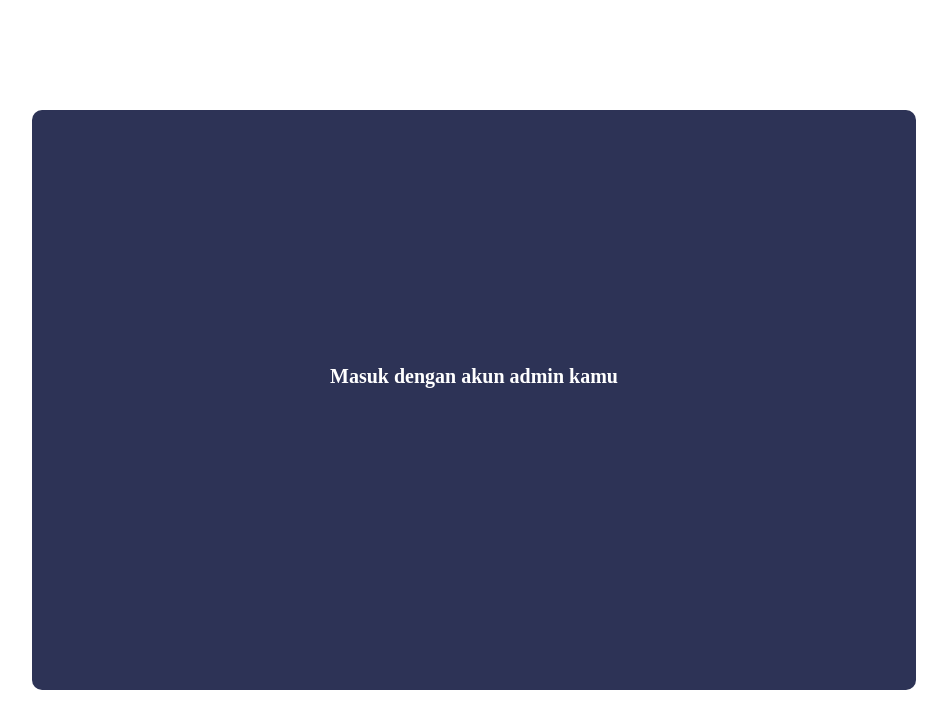
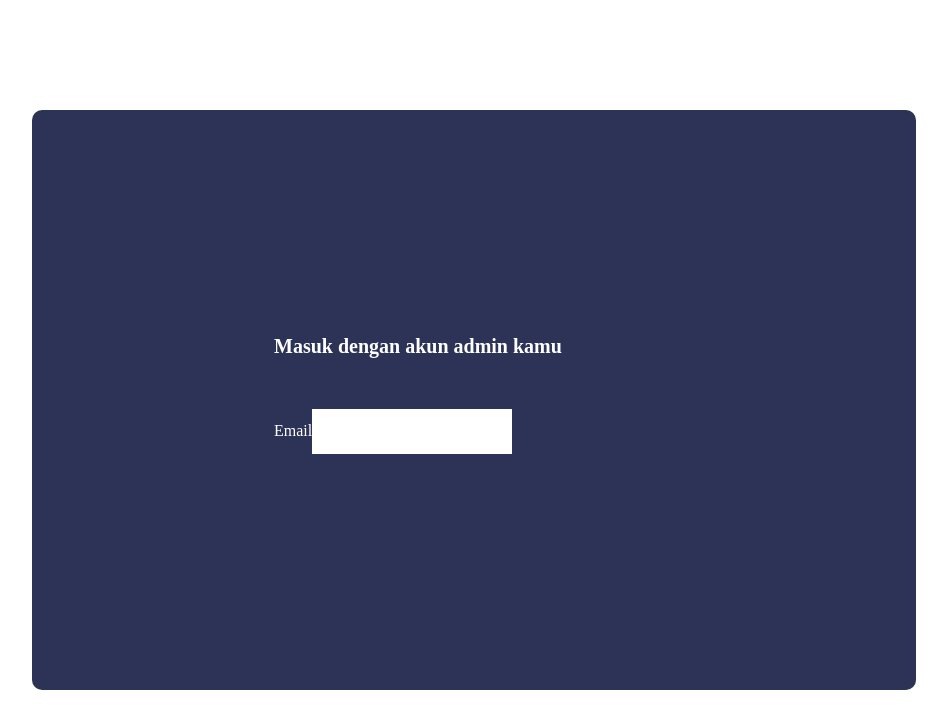
Before and after one commit to nandazman/init-next, a Next.js app: page /admin/login in a window 1280 px wide. Shown: the top 728 px of the page, without its empty margins (166-1113 px from the left). Built offline with nearby package versions, Linux system fonts and the light colour scheme; a web font is replaced by a local one.

Commit message:
add form component

```diff
--- /dev/null
+++ b/src/components/Form/Form.jsx
@@ -0,0 +1,8 @@
+
+const defaultSubmit = (e) => {
+  e.preventDefault();
+};
+export const Form = (({ children, onSubmit }) => {
+
+  return <form onSubmit={onSubmit || defaultSubmit}>{children}</form>;
+})
--- /dev/null
+++ b/src/components/Form/Group.jsx
@@ -0,0 +1,13 @@
+import cn from "classnames";
+
+export const FormGroup = ({ children, className, inline = false }) => {
+  return (
+    <div
+      className={cn(className || "", "form-group", {
+        "form-group-inline": inline,
+      })}
+    >
+      {children}
+    </div>
+  );
+}
--- /dev/null
+++ b/src/components/Form/Group.module.scss
@@ -0,0 +1,7 @@
+.form-group {
+  &:not(.form-group-inline) {
+    input {
+      display: block;
+    }
+  }
+}
--- /dev/null
+++ b/src/components/Form/Input.jsx
@@ -0,0 +1,22 @@
+import cn from "classnames";
+
+export const FormInput = ({
+  value = "",
+  className,
+  onChange,
+  type = "text",
+  color = "text-black",
+  height = "h-[45px]",
+  placeHolderColor = "placeholder:text-rgba(0, 0, 0, 0.26)",
+  ...restProps
+}) => {
+  return (
+    <input
+      {...restProps}
+      value={value}
+      onChange={onChange}
+      type={type}
+      className={cn(className, height, placeHolderColor, color)}
+    />
+  );
+};
--- /dev/null
+++ b/src/components/Form/Label.jsx
@@ -0,0 +1,15 @@
+import cn from "classnames";
+
+export const FormLabel = ({
+  color = "text-white",
+  children,
+  className,
+  gapBottom = "mb-6px",
+  htmlFor = "",
+}) => {
+  return (
+    <label htmlFor={htmlFor} className={cn(className, color, gapBottom)}>
+      {children}
+    </label>
+  );
+};
--- a/src/pages/admin/login.jsx
+++ b/src/pages/admin/login.jsx
@@ -1,3 +1,7 @@
+import { Form } from "@/components/Form/Form";
+import { FormGroup } from "@/components/Form/Group";
+import { FormInput } from "@/components/Form/Input";
+import { FormLabel } from "@/components/Form/Label";
 import Head from "next/head";
 
 export default function AdminLogin() {
@@ -9,8 +13,16 @@ export default function AdminLogin() {
         <link rel="icon" href="/favicon.ico" />
       </Head>
       <div className="bg-white min-h-screen flex items-center justify-center p-10px">
-        <div className="bg-blue max-w-[884px] w-full rounded-10px flex justify-center items-center min-h-[580px]">
-          <h5 className="text-white mb-48px">Masuk dengan akun admin kamu</h5>
+        <div className="bg-blue max-w-[884px] w-full rounded-10px flex flex-col justify-center items-center min-h-[580px]">
+          <div className="max-w-[400px] w-full flex-shrink-0">
+            <h5 className="text-white mb-48px">Masuk dengan akun admin kamu</h5>
+            <Form>
+              <FormGroup className="mb-16px">
+                <FormLabel htmlFor="email">Email</FormLabel>
+                <FormInput name="email" />
+              </FormGroup>
+            </Form>
+          </div>
         </div>
       </div>
     </>
--- a/tailwind.config.js
+++ b/tailwind.config.js
@@ -37,6 +37,7 @@ module.exports = {
       },
       spacing: {
         "5px": "5px",
+        "6px": "6px",
         "10px": "10px",
         "15px": "15px",
         "16px": "16px",
```
